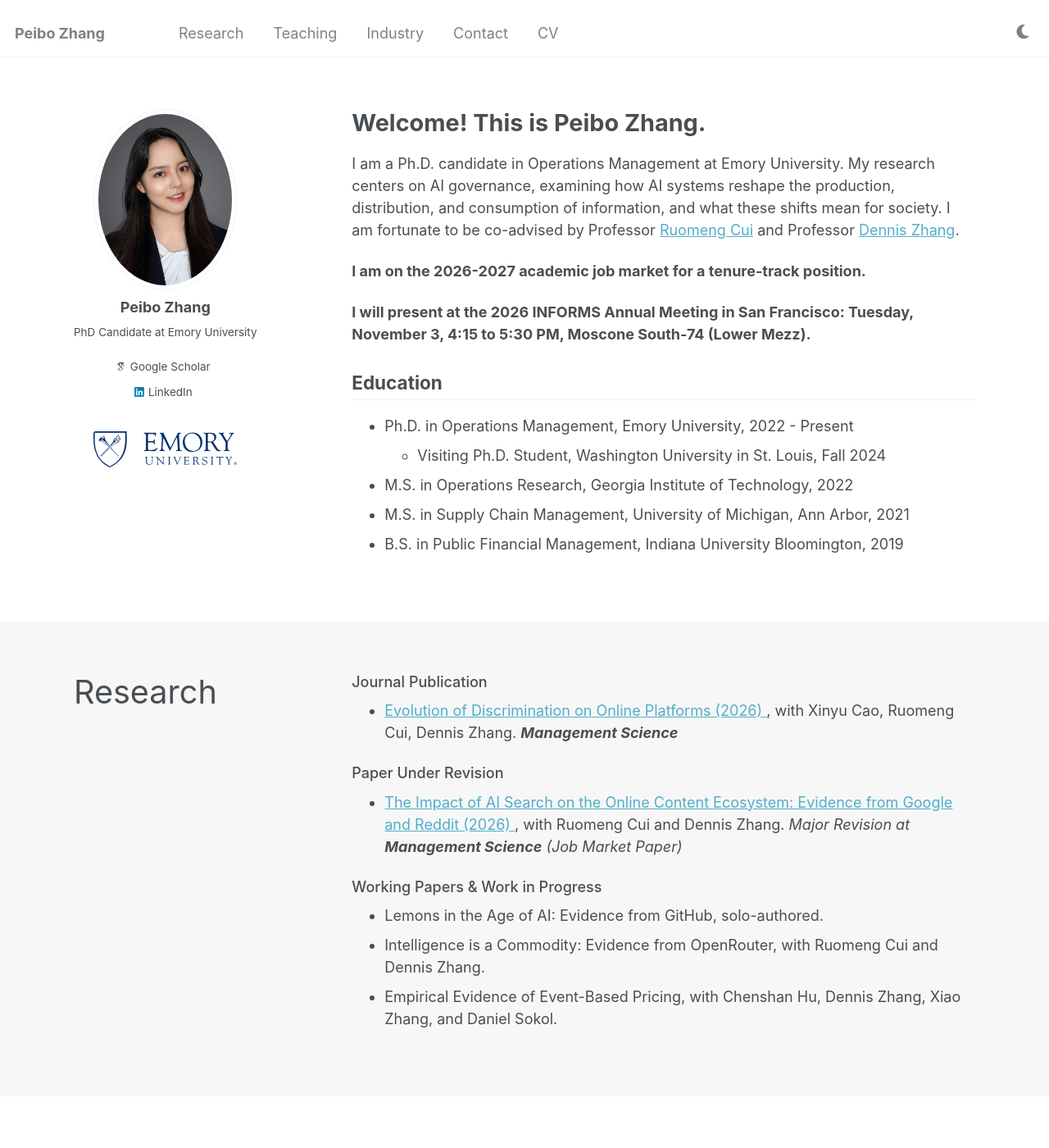
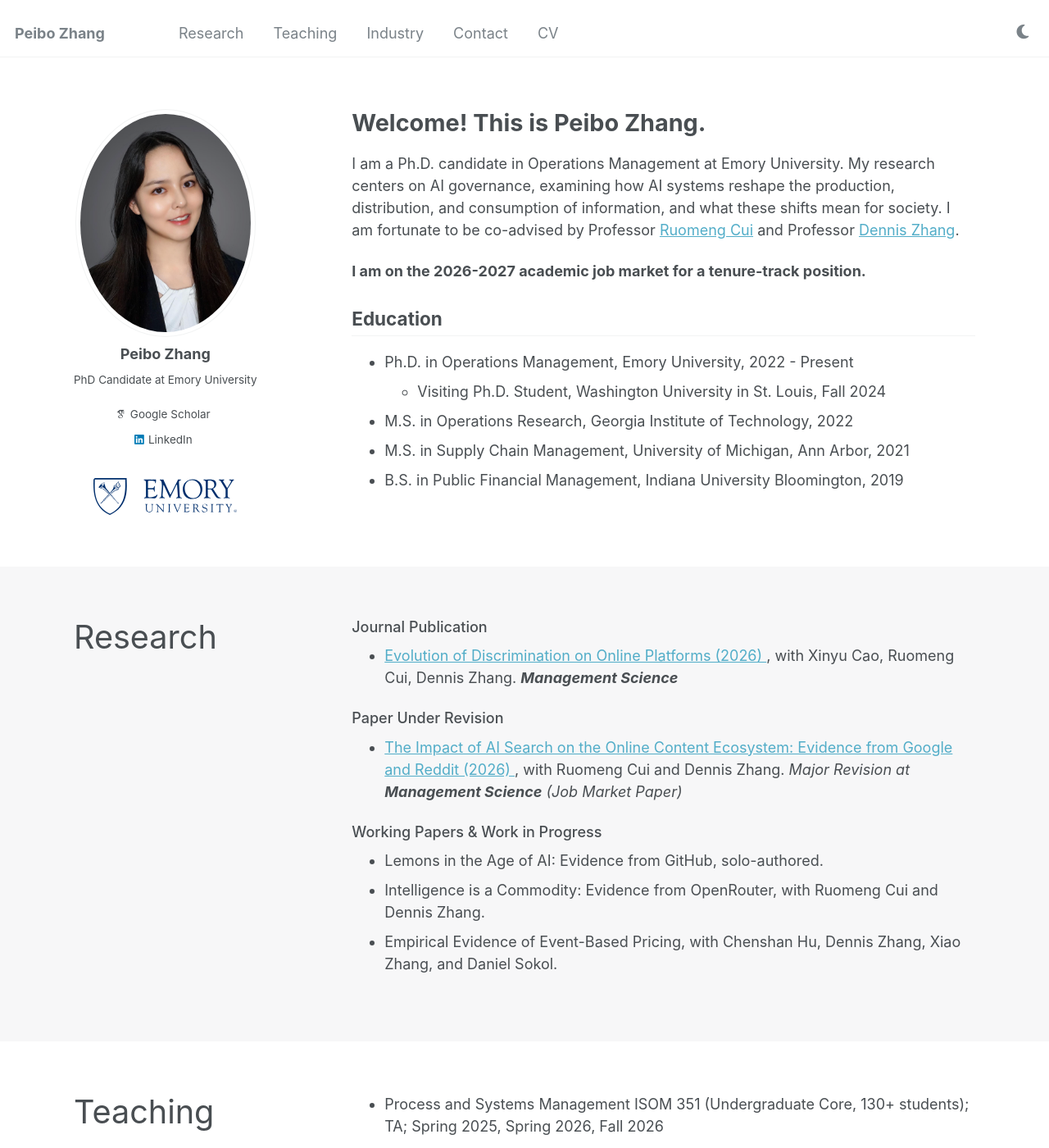
Before and after one commit to PeiboZhang/peibozhang.github.io, a Jekyll site: the page built from _pages/about.md, in a window 1280 px wide and 1400 px high. Shown: the whole window at 82% size. Built offline with Jekyll 4.4.1, drawn with Linux system fonts in a browser that asks for light colours; some web fonts are replaced.

Commit message:
Remove past INFORMS talk notice; enlarge homepage profile photo
Co-Authored-By: Claude Opus 5.5 <noreply@anthropic.com>

```diff
--- a/_pages/about.md
+++ b/_pages/about.md
@@ -31,8 +31,6 @@ redirect_from:
 <p>I am a Ph.D. candidate in Operations Management at Emory University. My research centers on AI governance, examining how AI systems reshape the production, distribution, and consumption of information, and what these shifts mean for society. I am fortunate to be co-advised by Professor <a href="http://ruomengcui.com/">Ruomeng Cui</a> and Professor <a href="http://www.denniszhang.org/">Dennis Zhang</a>.</p>
 
 <p><b>I am on the 2026-2027 academic job market for a tenure-track position.</b></p>
-
-<p><b>I will present at the 2026 INFORMS Annual Meeting in San Francisco: Tuesday, November 3, 4:15 to 5:30 PM, Moscone South-74 (Lower Mezz).</b></p>
 
 <h2 id="education">Education</h2>
 <ul>
--- a/assets/css/main.scss
+++ b/assets/css/main.scss
@@ -129,3 +129,10 @@ html[data-theme="dark"] .author__logo--dark { display: inline; }
   .home-profile > div { width: fit-content; text-align: center; }
   .home-profile .author__avatar img { display: block; margin: 0 auto; }
 }
+/* homepage: larger profile photo (phone row was 36px; desktop was 175px) */
+.home-profile div.author__avatar { width: 120px; }
+.home-profile img.author__avatar { width: 100%; max-width: none; }
+@include breakpoint($large) {
+  .home-profile div.author__avatar { width: auto; }
+  .home-profile img.author__avatar { width: 220px; max-width: 100%; }
+}
```
